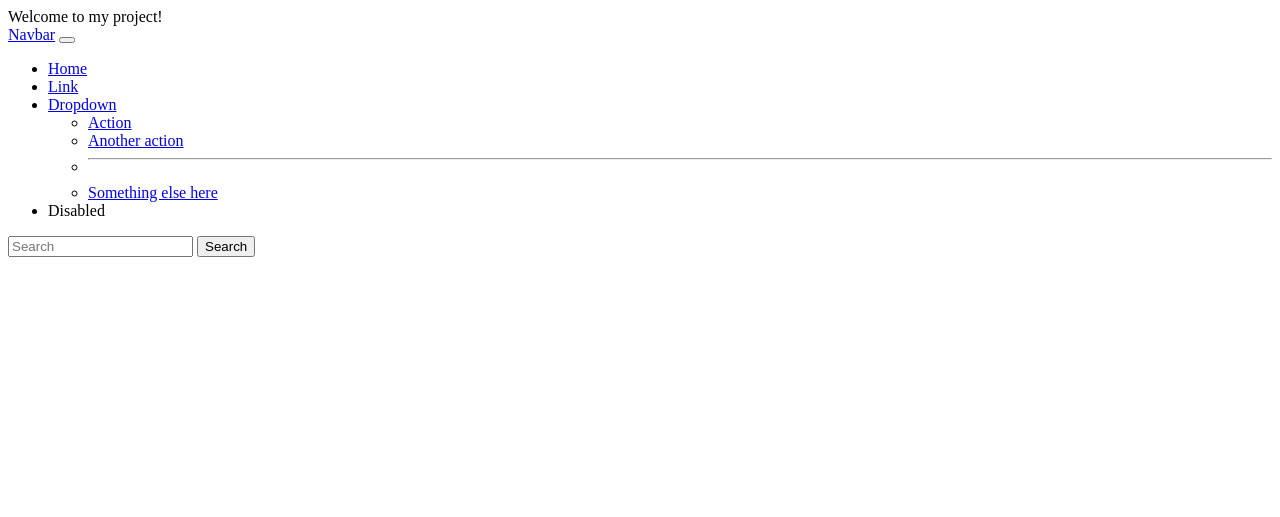
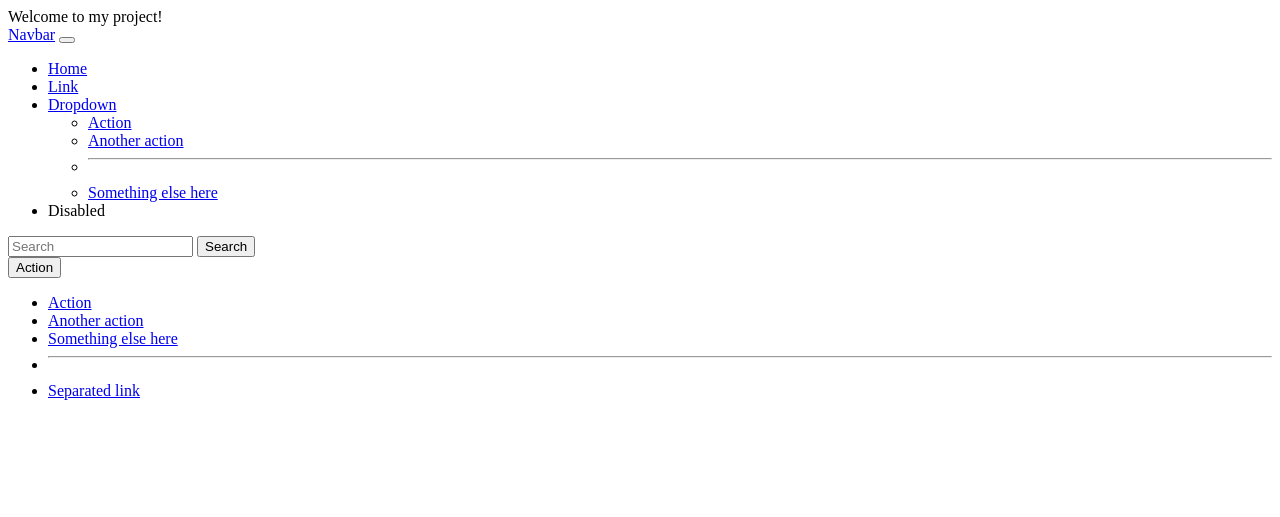
Before and after one commit to NevroHelios/ProjectX, a Flask app: page / in a window 1280 px wide. Shown: the top 517 px of the page. Run offline with Flask 3, Linux system fonts and the light colour scheme.

Commit message:
Update index.html

```diff
--- a/templates/index.html
+++ b/templates/index.html
@@ -43,5 +43,18 @@
     </div>
   </div>
 </nav>
+    <!-- Example single danger button -->
+<div class="btn-group">
+  <button type="button" class="btn btn-danger dropdown-toggle" data-bs-toggle="dropdown" aria-expanded="false">
+    Action
+  </button>
+  <ul class="dropdown-menu">
+    <li><a class="dropdown-item" href="#">Action</a></li>
+    <li><a class="dropdown-item" href="#">Another action</a></li>
+    <li><a class="dropdown-item" href="#">Something else here</a></li>
+    <li><hr class="dropdown-divider"></li>
+    <li><a class="dropdown-item" href="#">Separated link</a></li>
+  </ul>
+</div>
 </body>
 </html>
```
